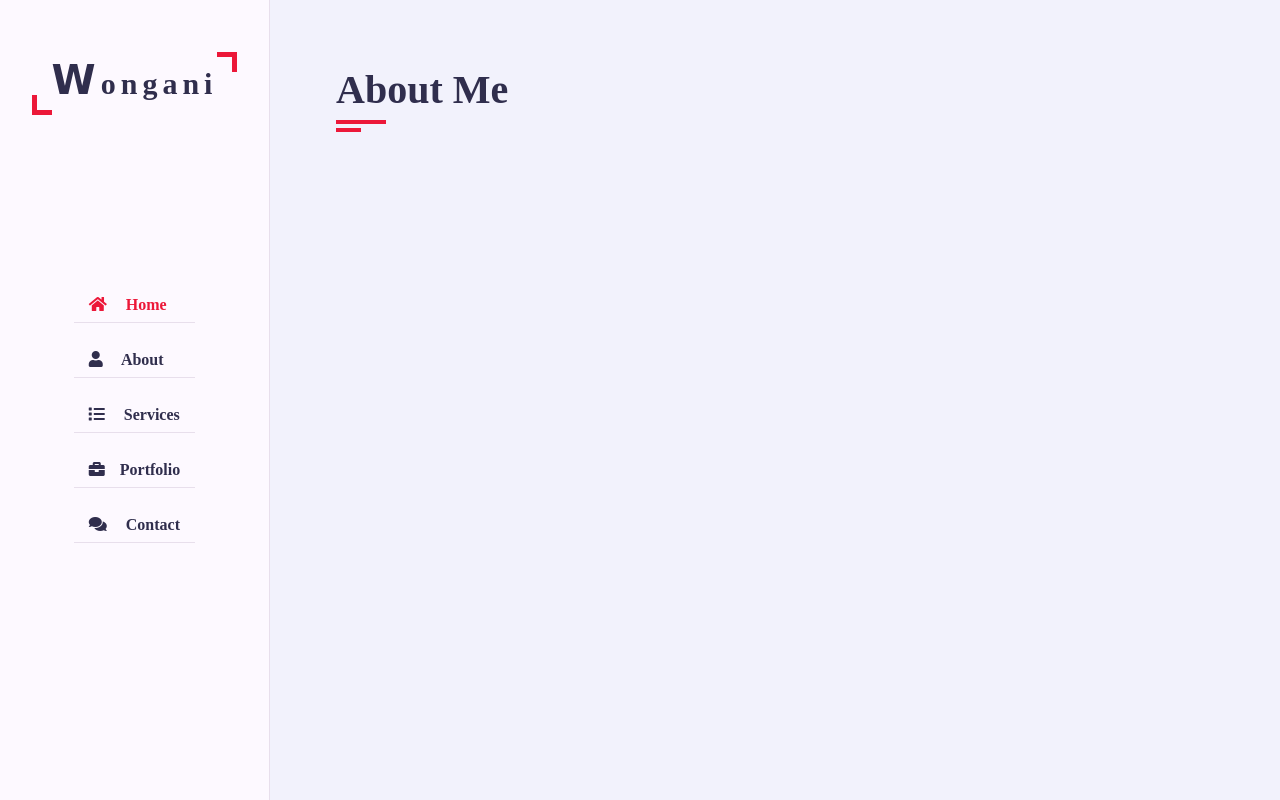
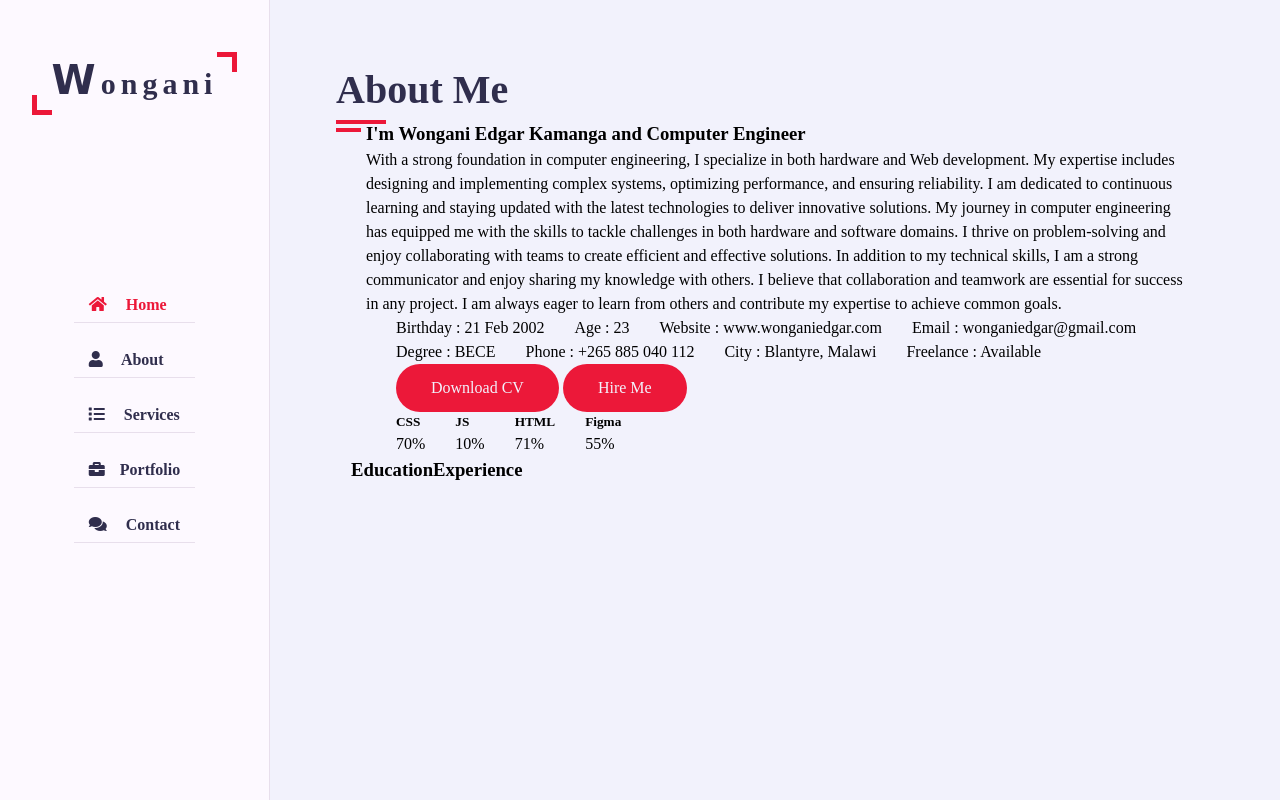
Before and after one commit to WonganiEdgar01/WonganiEdgarKamanga.github.io, a plain HTML site: page index.html in a window 1280 px wide. Drawn offline with Linux system fonts and the light colour scheme; files whose address does not match are found by name; a web font is replaced by a local one.

Commit message:
Update index.html

```diff
--- a/index.html
+++ b/index.html
@@ -57,6 +57,99 @@
               <h2>About Me</h2>
             </div>
           </div>
+          <div class="row">
+            <div class="about-content padd-15">
+              <div class="row">
+                <div class="about-text padd-15">
+                  <h3> I'm Wongani Edgar Kamanga and <span> Computer Engineer</span></h3>
+                  <p>With a strong foundation in computer engineering, I specialize in both hardware and Web development.
+                    My expertise includes designing and implementing complex systems, optimizing performance, and ensuring reliability.
+                    I am dedicated to continuous learning and staying updated with the latest technologies to deliver innovative solutions.
+                    My journey in computer engineering has equipped me with the skills to tackle challenges in  both hardware and software domains.
+                    I thrive on problem-solving and enjoy collaborating with teams to create efficient and effective solutions.
+                    In addition to my technical skills, I am a strong communicator and enjoy sharing my knowledge with others.
+                    I believe that collaboration and teamwork are essential for success in any project.
+                    I am always eager to learn from others and contribute my expertise to achieve common goals.</p>
+                </div>
+              </div>
+              <div class="row">
+                <div class="personal-info padd-15">
+                  <div class="row">
+                    <div class="info-item padd-15">
+                      <p>Birthday : <span>21 Feb 2002</span></p>
+                    </div>
+                    <div class="info-item padd-15">
+                      <p>Age : <span>23</span></p>
+                    </div>
+                    <div class="info-item padd-15">
+                      <p>Website : <span>www.wonganiedgar.com</span></p>
+                    </div>
+                    <div class="info-item padd-15">
+                      <p>Email : <span>wonganiedgar@gmail.com</span></p>
+                    </div>
+                    <div class="info-item padd-15">
+                      <p>Degree : <span>BECE</span></p>
+                    </div>
+                    <div class="info-item padd-15">
+                      <p>Phone : <span>+265 885 040 112</span></p>
+                    </div>
+                      <div class="info-item padd-15">
+                      <p>City : <span>Blantyre, Malawi</span></p>
+                    </div>
+                    <div class="info-item padd-15">
+                      <p>Freelance : <span>Available</span></p>
+                    </div>
+                    </div>
+                    <div class="row">
+                      <div class="buttons padd-15">
+                        <a href="#" class="btn">Download CV</a>
+                        <a href="#contact" class="btn hire-me">Hire Me</a>
+                      </div>
+                    </div>
+                  </div>
+                <div class="skills padd-15 padd-15">
+                  <div class="row">
+                    <div class="skill-item padd-15">
+                      <h5>CSS</h5>
+                      <div class="progress">
+                        <div class="progress-in" style="width: 70%;"></div>
+                        <div class="skill-percent">70%</div>
+                      </div>
+                    </div>
+                    <div class="skill-item padd-15">
+                      <h5>JS</h5>
+                      <div class="progress">
+                        <div class="progress-in" style="width: 10%;"></div>
+                        <div class="skill-percent">10%</div>
+                      </div>
+                    </div>
+                    <div class="skill-item padd-15">
+                      <h5>HTML</h5>
+                      <div class="progress">
+                        <div class="progress-in" style="width: 71%;"></div>
+                        <div class="skill-percent">71%</div>
+                      </div>
+                    </div>
+                    <div class="skill-item padd-15">
+                      <h5>Figma</h5>
+                      <div class="progress">
+                        <div class="progress-in" style="width: 76%;"></div>
+                        <div class="skill-percent">55%</div>
+                      </div>
+                    </div>
+                  </div>
+                </div>
+              </div>
+              <div class="row">
+                <div class="education">
+                  <h3 class="title">Education</h3>
+                </div>
+                <div class="experience">
+                  <h3 class="title">Experience</h3>
+                </div>
+              </div>
+            </div>
+          </div>
         </div>
       </section>
       <!-- ====About Section Start==== -->
```
